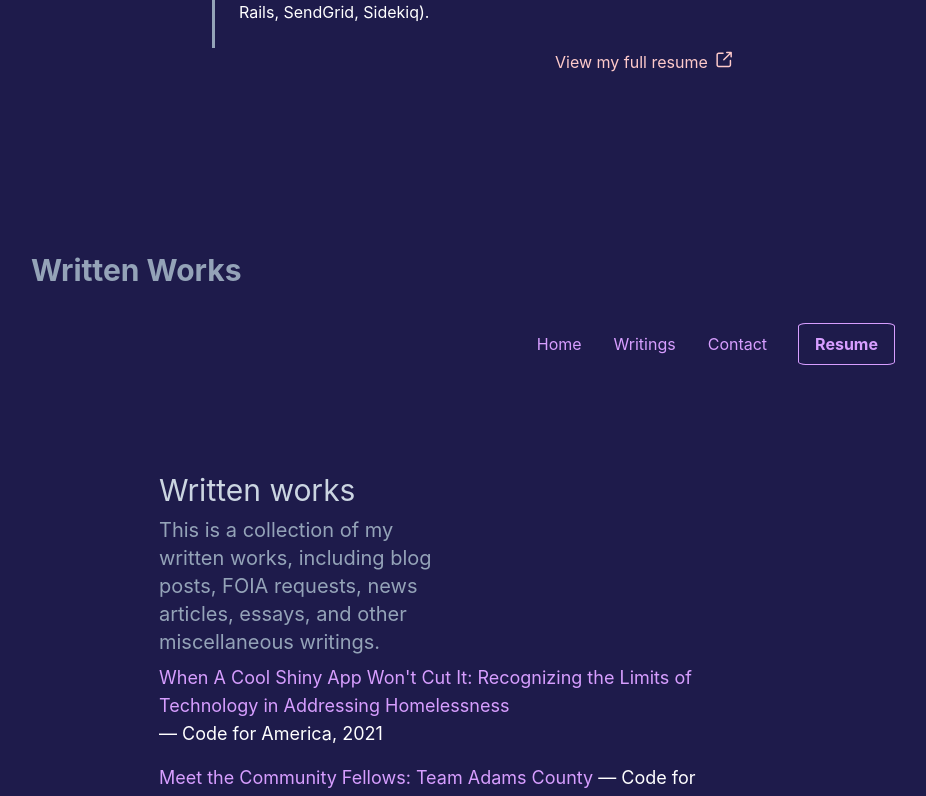
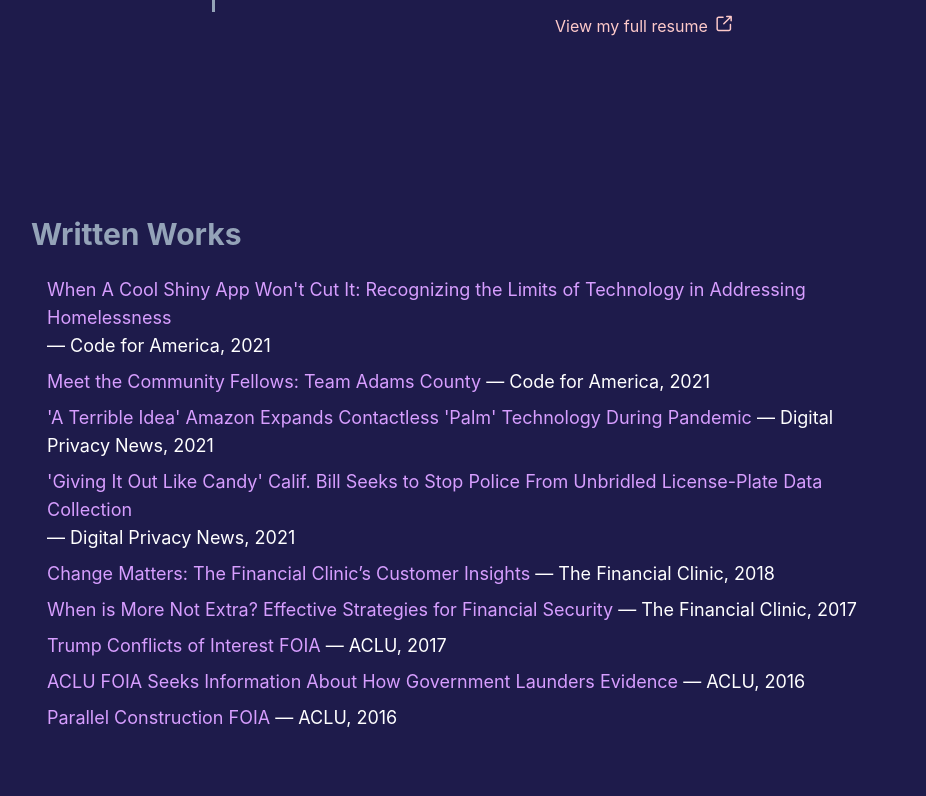
Before and after one commit to fionatagious/fiona.works, a Next.js app: page / in a window 1280 px wide. Shown: the part 2000-2796 px from the top of the page, without its empty margins (241-1167 px from the left). Built offline with nearby package versions, Linux system fonts and the light colour scheme.

Commit message:
bugfixes

```diff
--- a/pages/intro/index.js
+++ b/pages/intro/index.js
@@ -13,7 +13,7 @@ export default function Intro() {
           Fiona Tang
         </div>
         <span>
-          <div className="text-left text-red-200 text-xl my-2">I am a</div>
+          {/* <div className="text-left text-red-200 text-xl my-2">I am a</div> */}
           <div className="text-left text-slate-300 text-3xl my-2">
             software engineer & civic technologist
           </div>
--- a/pages/writings/index.js
+++ b/pages/writings/index.js
@@ -2,25 +2,19 @@ import * as React from "react";
 import Link from "next/link";
 
 import Grid from "@mui/material/Grid";
-import Navbar from "/components/navigation/navbar";
 
 export default function Writings() {
   return (
     <div className="h-full sm:h-screen mx-0 bg-indigo-950">
-      <Navbar />
-      <div className="h-full sm:h-screen px-4 sm:px-32 bg-indigo-950">
-        <Grid container className="px-4 py-20">
-          <Grid item xs={12} sm={12} md={6} className="grid content-end mb-4">
-            <div className="text-left text-slate-300 text-3xl my-2">
-              Written works
+      <div className="h-full sm:h-screen px-4 bg-indigo-950">
+        <Grid container className="px-4">
+          {/* <Grid item xs={12} sm={12} md={12}>
+            <div className="text-left text-slate-400 text-xl mb-6">
+              blog posts, FOIA requests, news articles, essays, and other
+              miscellaneous writings
             </div>
-            <div className="text-left text-slate-400 text-xl">
-              This is a collection of my written works, including blog posts,
-              FOIA requests, news articles, essays, and other miscellaneous
-              writings.
-            </div>
-          </Grid>
-          <Grid item xs={12} className="grid content-start mt-8">
+          </Grid> */}
+          <Grid item xs={12}>
             <div className="text-left text-lg text-white my-2">
               <Link
                 className="link-animation"
```
